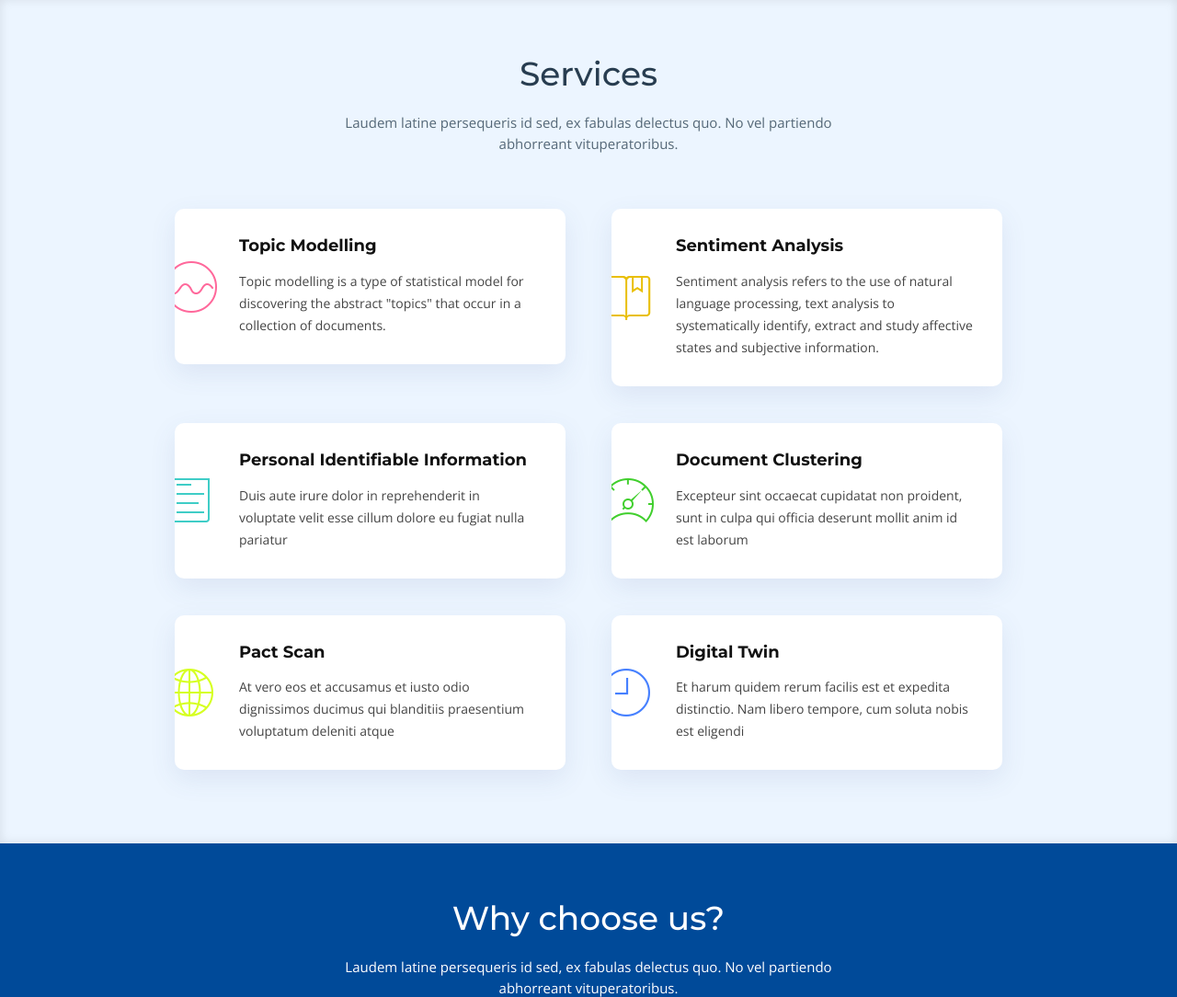
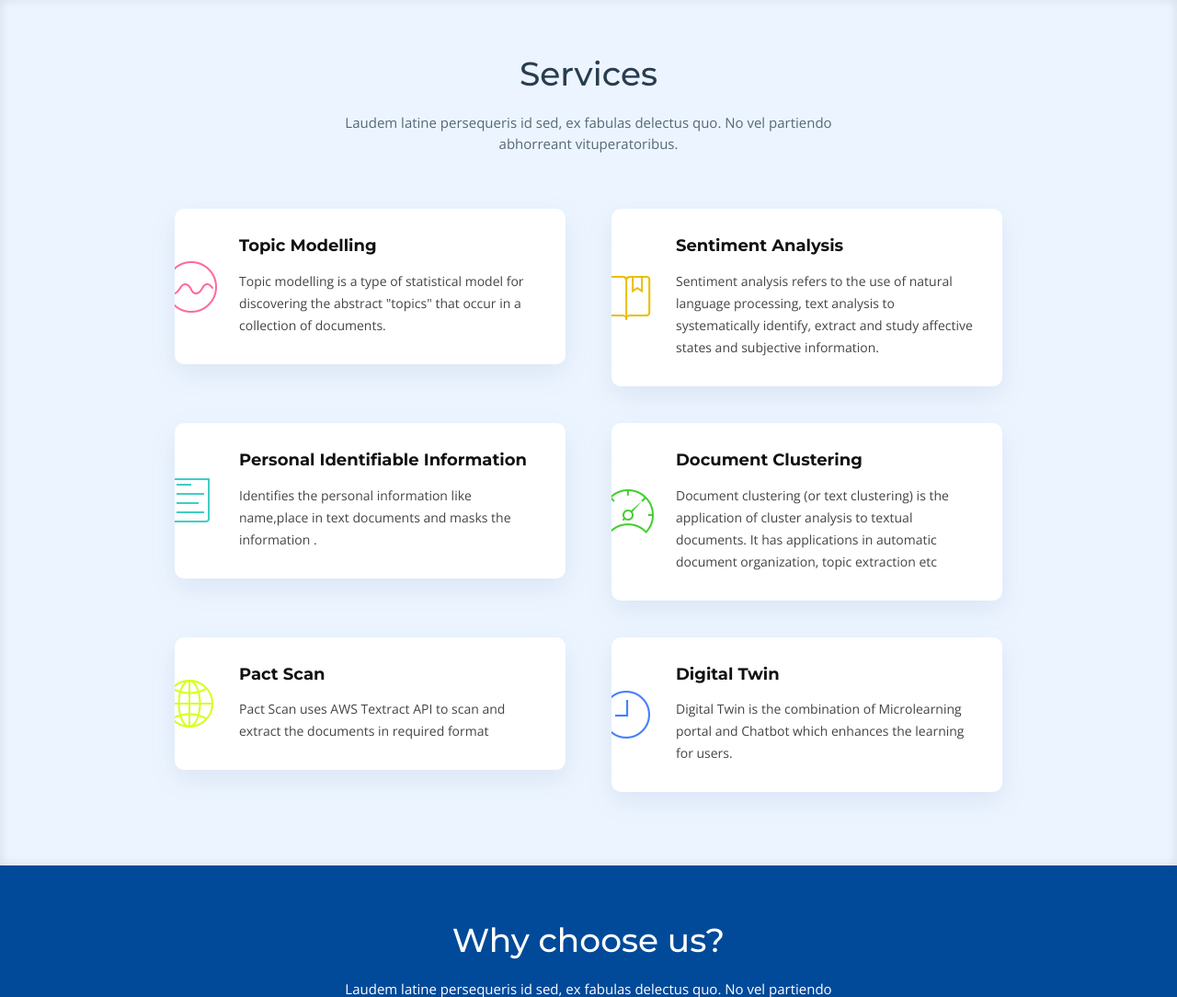
Before and after one commit to pravee2667/idctext, a Flask app: page /home in a window 1280 px wide. Shown: the part 2257-3341 px from the top of the page at 92% size. Run offline with Flask 2, Linux system fonts and the light colour scheme; some libraries are stand-ins or nearby versions; some web fonts are replaced.

Commit message:
Description has been updated

```diff
--- a/templates/landing.html
+++ b/templates/landing.html
@@ -215,14 +215,14 @@
             <div class="box">
               <div class="icon"><i class="ion-ios-paper-outline" style="color: #3fcdc7;"></i></div>
               <h4 class="title"><a href="">Personal Identifiable Information</a></h4>
-              <p class="description">Duis aute irure dolor in reprehenderit in voluptate velit esse cillum dolore eu fugiat nulla pariatur</p>
+              <p class="description">Identifies the personal information like name,place in text documents and masks the information .</p>
             </div>
           </div>
           <div class="col-md-6 col-lg-5 wow bounceInUp" data-wow-delay="0.1s" data-wow-duration="1.4s">
             <div class="box">
               <div class="icon"><i class="ion-ios-speedometer-outline" style="color:#41cf2e;"></i></div>
               <h4 class="title"><a href="">Document Clustering</a></h4>
-              <p class="description">Excepteur sint occaecat cupidatat non proident, sunt in culpa qui officia deserunt mollit anim id est laborum</p>
+              <p class="description">Document clustering (or text clustering) is the application of cluster analysis to textual documents. It has applications in automatic document organization, topic extraction etc</p>
             </div>
           </div>
 
@@ -230,14 +230,14 @@
             <div class="box">
               <div class="icon"><i class="ion-ios-world-outline" style="color: #d6ff22;"></i></div>
               <h4 class="title"><a href="https://pacscanaws.azurewebsites.net/">Pact Scan</a></h4>
-              <p class="description">At vero eos et accusamus et iusto odio dignissimos ducimus qui blanditiis praesentium voluptatum deleniti atque</p>
+              <p class="description">Pact Scan uses AWS Textract API to scan and extract the documents in required format </p>
             </div>
           </div>
           <div class="col-md-6 col-lg-5 wow bounceInUp" data-wow-delay="0.2s" data-wow-duration="1.4s">
             <div class="box">
               <div class="icon"><i class="ion-ios-clock-outline" style="color: #4680ff;"></i></div>
               <h4 class="title"><a href="https://pactera20190506123605.azurewebsites.net/">Digital Twin</a></h4>
-              <p class="description">Et harum quidem rerum facilis est et expedita distinctio. Nam libero tempore, cum soluta nobis est eligendi</p>
+              <p class="description">Digital Twin is the combination of Microlearning portal and Chatbot which enhances the learning for users.</p>
             </div>
           </div>
 
```
